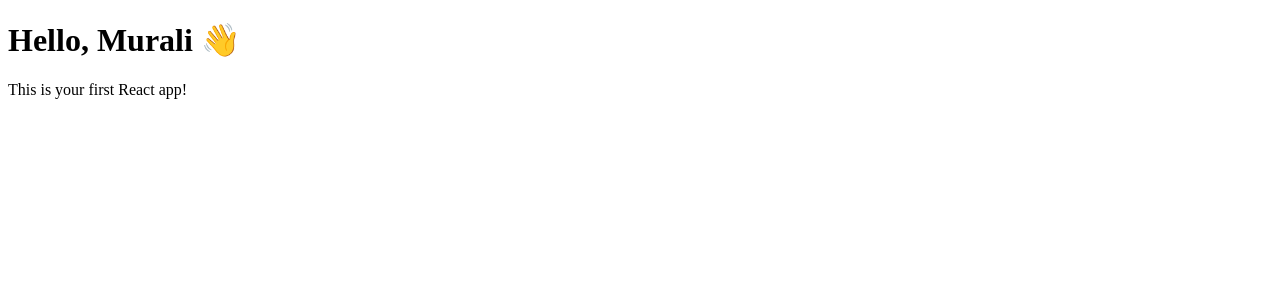
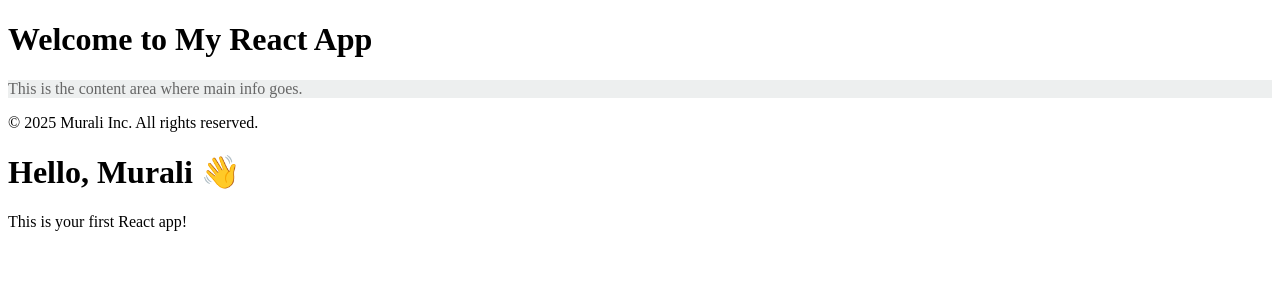
Before and after one commit to Murali9a27/learning-react, a React (Vite) app: page / in a window 1280 px wide. Shown: the top 300 px of the page. Built offline with nearby package versions, Linux system fonts and the light colour scheme.

Commit message:
learn creating components

```diff
--- a/src/App.jsx
+++ b/src/App.jsx
@@ -1,8 +1,14 @@
 import React from 'react'
+import Header from './components/Header'
+import Content from './components/Content'
+import Footer from './components/Footer'
 
 function App() {
   return (
     <div>
+      <Header></Header>
+      <Content style={{color:'#666', backgroundColor:'#edefef'}}></Content>
+      <Footer></Footer>
       <h1>Hello, Murali 👋</h1>
       <p>This is your first React app!</p>
     </div>
--- /dev/null
+++ b/src/components/Content.jsx
@@ -0,0 +1,11 @@
+import React from 'react'
+
+function Content(props) {
+  return (
+    <main style={props.style}>
+      <p>This is the content area where main info goes.</p>
+    </main>
+  )
+}
+
+export default Content
--- /dev/null
+++ b/src/components/Footer.jsx
@@ -0,0 +1,11 @@
+import React from 'react'
+
+function Footer() {
+  return (
+    <footer>
+        <p>&copy; 2025 Murali Inc. All rights reserved.</p>
+    </footer>
+  )
+}
+
+export default Footer
--- /dev/null
+++ b/src/components/Header.jsx
@@ -0,0 +1,11 @@
+import React from 'react'
+
+function Header() {
+  return (
+    <header>
+      <h1>Welcome to My React App</h1>
+    </header>
+  )
+}
+
+export default Header
```
